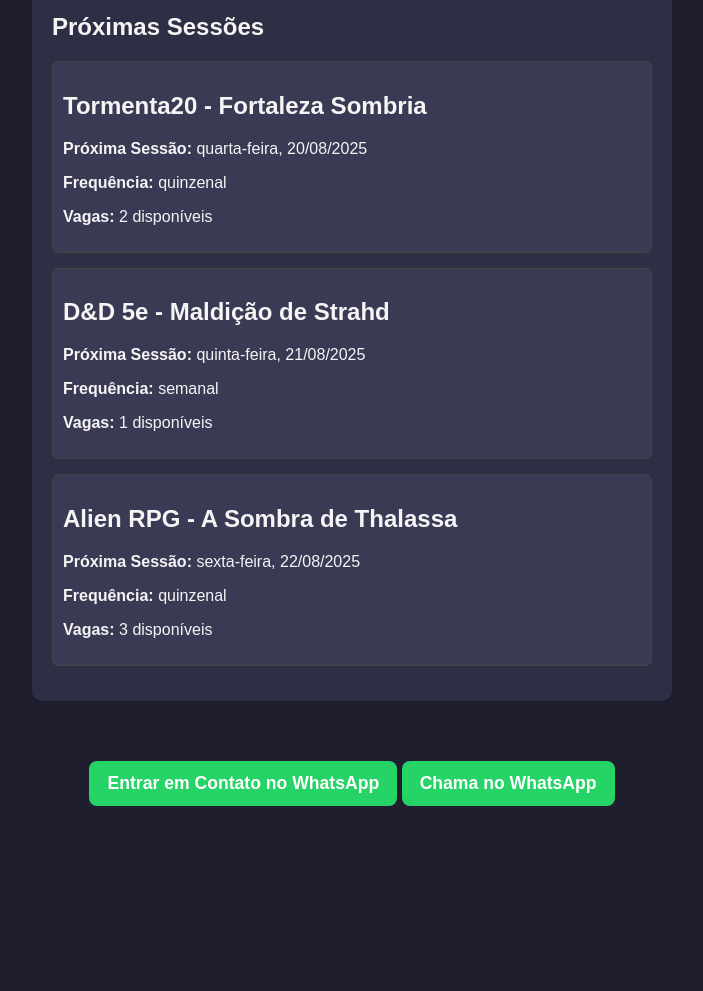
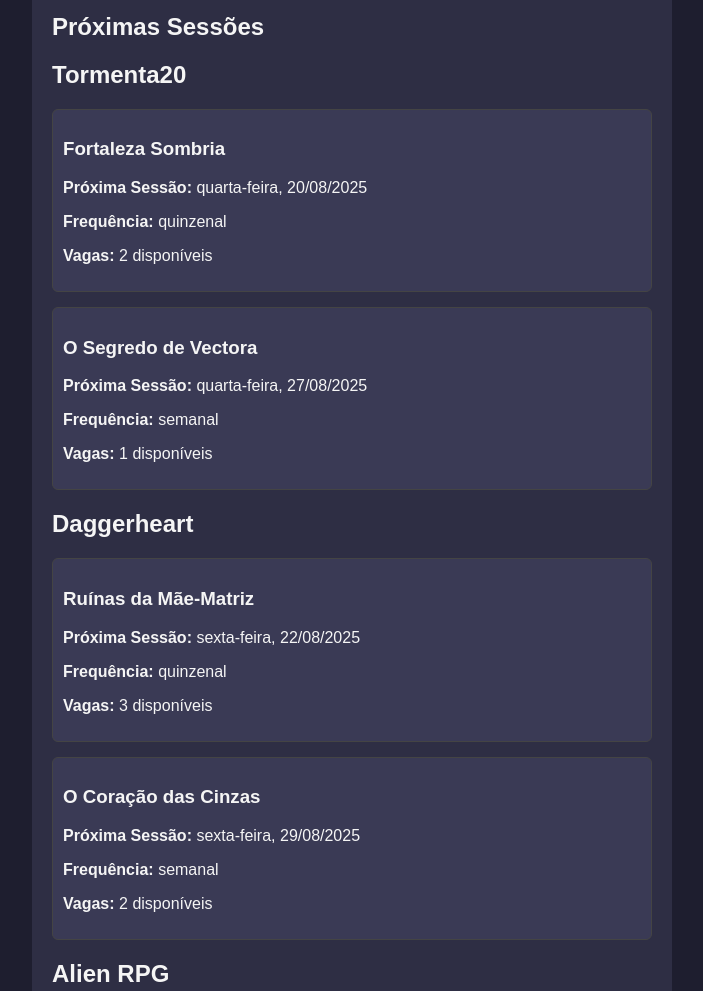
Before and after one commit to raposoel/raposoel.github.io, a plain HTML site: page index.html in a window 1280 px wide. Shown: the part 560-1551 px from the top of the page, without its empty margins (288-991 px from the left). Before the commit the page ends 1374 px from the top, so only its background shows below. Drawn offline with Linux system fonts and the light colour scheme.

Commit message:
Update index.html

```diff
--- a/index.html
+++ b/index.html
@@ -32,20 +32,25 @@
   </a>
 
   <script>
-    // 📌 Lista de mesas (data inicial + frequência)
-    const mesas = [
-      { nome: "Tormenta20 - Fortaleza Sombria", data: "2025-08-20", freq: "quinzenal", vagas: 2 },
-      { nome: "D&D 5e - Maldição de Strahd", data: "2025-08-21", freq: "semanal", vagas: 1 },
-      { nome: "Alien RPG - A Sombra de Thalassa", data: "2025-08-22", freq: "quinzenal", vagas: 3 }
-    ];
+    const sistemas = {
+      "Tormenta20": [
+        { nome: "Fortaleza Sombria", data: "2025-08-20", freq: "quinzenal", vagas: 2 },
+        { nome: "O Segredo de Vectora", data: "2025-08-27", freq: "semanal", vagas: 1 }
+      ],
+      "Daggerheart": [
+        { nome: "Ruínas da Mãe-Matriz", data: "2025-08-22", freq: "quinzenal", vagas: 3 },
+        { nome: "O Coração das Cinzas", data: "2025-08-29", freq: "semanal", vagas: 2 }
+      ],
+      "Alien RPG": [
+        { nome: "A Sombra de Thalassa", data: "2025-08-25", freq: "quinzenal", vagas: 3 }
+      ]
+    };
 
     function calcularProximaSessao(dataInicial, freq) {
       let hoje = new Date();
       let proxima = new Date(dataInicial);
-
       let dias = (freq === "semanal") ? 7 : 14;
 
-      // enquanto a data já passou, soma mais dias
       while (proxima < hoje) {
         proxima.setDate(proxima.getDate() + dias);
       }
@@ -60,17 +65,25 @@
       let agendaDiv = document.getElementById("agenda");
       agendaDiv.innerHTML = "<h2>Próximas Sessões</h2>";
 
-      mesas.forEach(mesa => {
+      // percorre sistemas
+      for (let sistema in sistemas) {
+        agendaDiv.innerHTML += `<div class="sistema"><h2>${sistema}</h2>`;
+
+        // percorre mesas de cada sistema
+        sistemas[sistema].forEach(mesa => {
           let proximaData = calcularProximaSessao(mesa.data, mesa.freq);
           agendaDiv.innerHTML += `
             <div class="sessao">
-            <h2>${mesa.nome}</h2>
+              <h3>${mesa.nome}</h3>
               <p><strong>Próxima Sessão:</strong> ${formatarData(proximaData)}</p>
               <p><strong>Frequência:</strong> ${mesa.freq}</p>
               <p><strong>Vagas:</strong> ${mesa.vagas} disponíveis</p>
             </div>
           `;
         });
+
+        agendaDiv.innerHTML += `</div>`;
+      }
     }
 
     renderizarAgenda();
```
Lines whose indentation alone changed are shown as unchanged.
